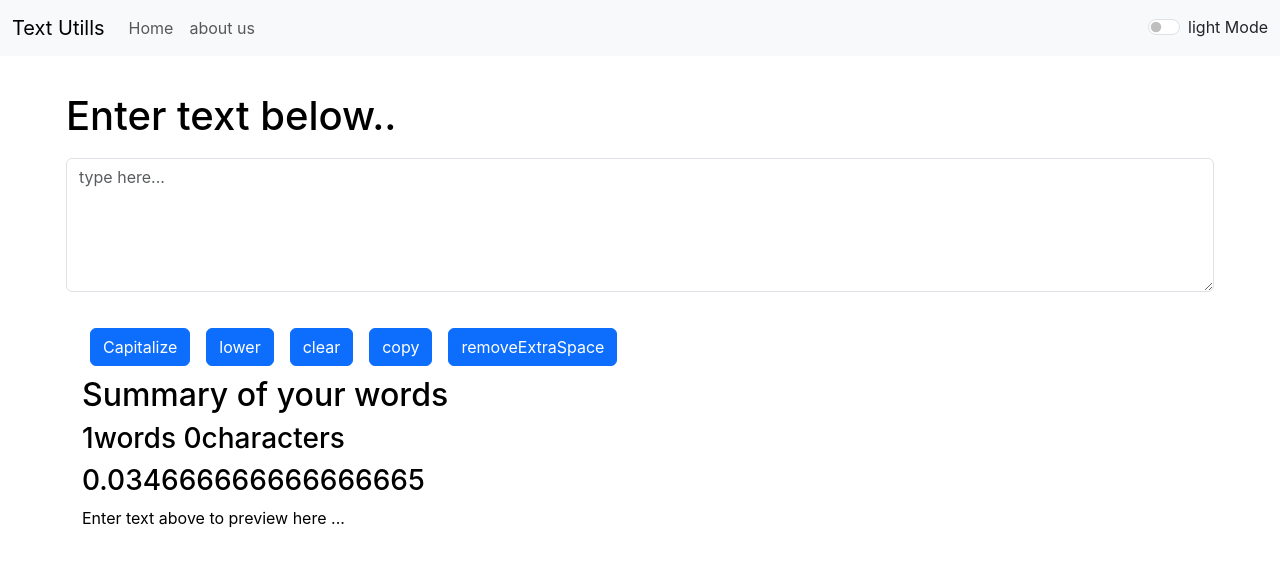
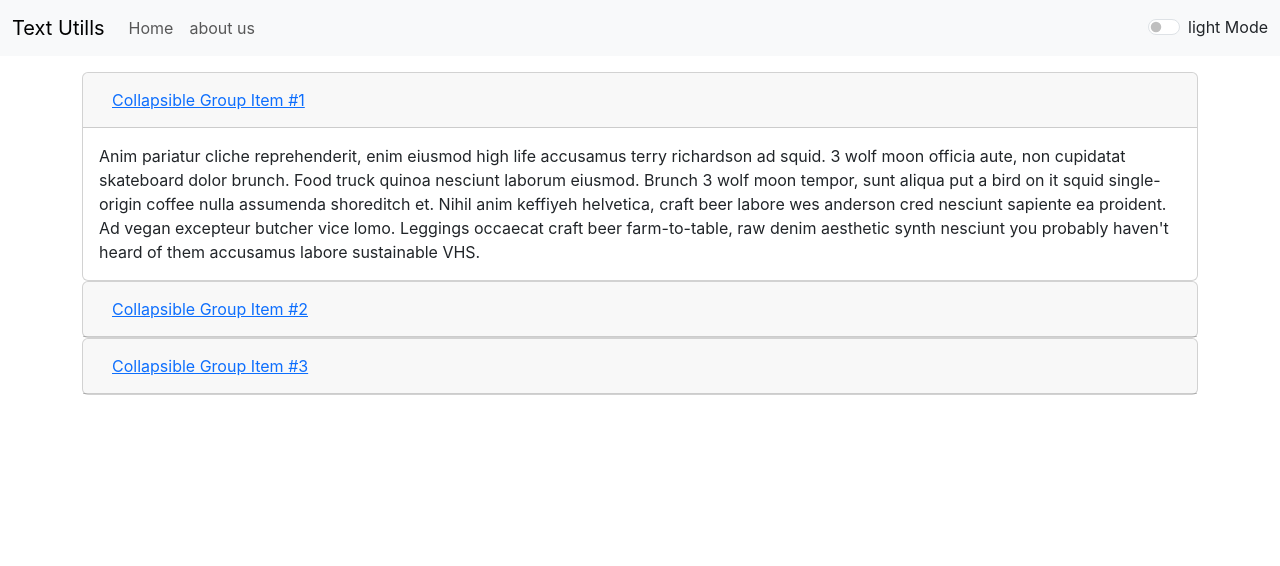
Before and after one commit to ssacharya2002/text-utils, a React (Create React App) app: page /about in a window 1280 px wide. Shown: the top 566 px of the page. Built offline with nearby package versions, Linux system fonts and the light colour scheme.

Commit message:
text utils completed

```diff
--- a/package.json
+++ b/package.json
@@ -9,6 +9,7 @@
     "bootstrap": "^5.2.3",
     "react": "^18.2.0",
     "react-dom": "^18.2.0",
+    "react-router-dom": "^6.7.0",
     "react-scripts": "5.0.1",
     "web-vitals": "^2.1.4"
   },
--- a/public/index.html
+++ b/public/index.html
@@ -7,7 +7,7 @@
     <meta name="theme-color" content="#000000" />
     <meta
       name="description"
-      content="Web site created using create-react-app"
+      content="This is a text Utill web by which you can manipulate your text"
     />
     <link rel="apple-touch-icon" href="%PUBLIC_URL%/logo192.png" />
     <!--
--- a/src/App.js
+++ b/src/App.js
@@ -1,9 +1,10 @@
 import "./App.css";
 import Navbar from "./components/Navbar";
 import TextArea from "./components/TextArea";
+import About from "./components/About.js";
 import React, { useState } from "react";
 import Alert from "./components/Alert";
-
+import { Router, Route, Routes } from "react-router-dom";
 
 function App() {
   const [mode, setmode] = useState("light");
@@ -18,6 +19,16 @@ function App() {
       setAlert(null);
     }, 1000);
   };
+
+  // const greenMode = ()=>{
+  //   if(mode === "primary"){
+  //     setmode("danger");
+  //   }
+  //   else{
+  //     setmode("primary")
+  //   }
+
+  // }
 
   const togglemode = function () {
     if (mode === "dark") {
@@ -37,13 +48,22 @@ function App() {
     <>
       <Navbar
         onClick={togglemode}
+        // greenMode={greenMode}
         mode={mode}
         title={"Text Utills"}
         about="about us"
       />
       <Alert alert={alert} />
-      <TextArea showAlert={showAlert} mode={mode} />
-
+      <div className="container my-3">
+        <Routes>
+          <Route path="/about" element=<About />></Route>
+          <Route path="/home" element=<TextArea showAlert={showAlert} mode={mode}/>></Route>
+          <Route
+            path="/"
+            element=<TextArea showAlert={showAlert} mode={mode} />
+          ></Route>
+        </Routes>
+      </div>
     </>
   );
 }
--- /dev/null
+++ b/src/components/About.js
@@ -0,0 +1,113 @@
+import React from "react";
+
+function About() {
+  return (
+    <div id="accordion">
+      <div class="card">
+        <div class="card-header" id="headingOne">
+          <h5 class="mb-0">
+            <button
+              class="btn btn-link"
+              data-toggle="collapse"
+              data-target="#collapseOne"
+              aria-expanded="true"
+              aria-controls="collapseOne"
+            >
+              Collapsible Group Item #1
+            </button>
+          </h5>
+        </div>
+
+        <div
+          id="collapseOne"
+          class="collapse show"
+          aria-labelledby="headingOne"
+          data-parent="#accordion"
+        >
+          <div class="card-body">
+            Anim pariatur cliche reprehenderit, enim eiusmod high life accusamus
+            terry richardson ad squid. 3 wolf moon officia aute, non cupidatat
+            skateboard dolor brunch. Food truck quinoa nesciunt laborum eiusmod.
+            Brunch 3 wolf moon tempor, sunt aliqua put a bird on it squid
+            single-origin coffee nulla assumenda shoreditch et. Nihil anim
+            keffiyeh helvetica, craft beer labore wes anderson cred nesciunt
+            sapiente ea proident. Ad vegan excepteur butcher vice lomo. Leggings
+            occaecat craft beer farm-to-table, raw denim aesthetic synth
+            nesciunt you probably haven't heard of them accusamus labore
+            sustainable VHS.
+          </div>
+        </div>
+      </div>
+      <div class="card">
+        <div class="card-header" id="headingTwo">
+          <h5 class="mb-0">
+            <button
+              class="btn btn-link collapsed"
+              data-toggle="collapse"
+              data-target="#collapseTwo"
+              aria-expanded="false"
+              aria-controls="collapseTwo"
+            >
+              Collapsible Group Item #2
+            </button>
+          </h5>
+        </div>
+        <div
+          id="collapseTwo"
+          class="collapse"
+          aria-labelledby="headingTwo"
+          data-parent="#accordion"
+        >
+          <div class="card-body">
+            Anim pariatur cliche reprehenderit, enim eiusmod high life accusamus
+            terry richardson ad squid. 3 wolf moon officia aute, non cupidatat
+            skateboard dolor brunch. Food truck quinoa nesciunt laborum eiusmod.
+            Brunch 3 wolf moon tempor, sunt aliqua put a bird on it squid
+            single-origin coffee nulla assumenda shoreditch et. Nihil anim
+            keffiyeh helvetica, craft beer labore wes anderson cred nesciunt
+            sapiente ea proident. Ad vegan excepteur butcher vice lomo. Leggings
+            occaecat craft beer farm-to-table, raw denim aesthetic synth
+            nesciunt you probably haven't heard of them accusamus labore
+            sustainable VHS.
+          </div>
+        </div>
+      </div>
+      <div class="card">
+        <div class="card-header" id="headingThree">
+          <h5 class="mb-0">
+            <button
+              class="btn btn-link collapsed"
+              data-toggle="collapse"
+              data-target="#collapseThree"
+              aria-expanded="false"
+              aria-controls="collapseThree"
+            >
+              Collapsible Group Item #3
+            </button>
+          </h5>
+        </div>
+        <div
+          id="collapseThree"
+          class="collapse"
+          aria-labelledby="headingThree"
+          data-parent="#accordion"
+        >
+          <div class="card-body">
+            Anim pariatur cliche reprehenderit, enim eiusmod high life accusamus
+            terry richardson ad squid. 3 wolf moon officia aute, non cupidatat
+            skateboard dolor brunch. Food truck quinoa nesciunt laborum eiusmod.
+            Brunch 3 wolf moon tempor, sunt aliqua put a bird on it squid
+            single-origin coffee nulla assumenda shoreditch et. Nihil anim
+            keffiyeh helvetica, craft beer labore wes anderson cred nesciunt
+            sapiente ea proident. Ad vegan excepteur butcher vice lomo. Leggings
+            occaecat craft beer farm-to-table, raw denim aesthetic synth
+            nesciunt you probably haven't heard of them accusamus labore
+            sustainable VHS.
+          </div>
+        </div>
+      </div>
+    </div>
+  );
+}
+
+export default About;
--- a/src/components/Navbar.js
+++ b/src/components/Navbar.js
@@ -1,5 +1,6 @@
 import React from "react";
 import { PropTypes } from "prop-types";
+import { Link } from "react-router-dom";
 
 export default function Navbar(props) {
   return (
@@ -8,9 +9,9 @@ export default function Navbar(props) {
         className={`navbar navbar-expand-lg navbar-${props.mode} bg-${props.mode}`}
       >
         <div className="container-fluid">
-          <a className="navbar-brand" href="/">
+          <Link className="navbar-brand" to="/">
             {props.title}
-          </a>
+          </Link>
           <button
             className="navbar-toggler"
             type="button"
@@ -26,14 +27,14 @@ export default function Navbar(props) {
           <div className="collapse navbar-collapse" id="navbarSupportedContent">
             <ul className="navbar-nav me-auto mb-2 mb-lg-0">
               <li className="nav-item active">
-                <a className="nav-link" href="/">
+                <Link className="nav-link" to="/home">
                   Home <span className="sr-only"></span>
-                </a>
+                </Link>
               </li>
               <li className="nav-item">
-                <a className="nav-link" href="/">
+                <Link className="nav-link" to="/about">
                   {props.about}
-                </a>
+                </Link>
               </li>
             </ul>
             {/* <form className="form-inline my-2 my-lg-0 right">
@@ -51,13 +52,33 @@ export default function Navbar(props) {
               </button>
             </form> */}
 
-            <div onClick={props.onClick} className={`form-check form-switch text-${props.mode === "dark" ? "light" :"dark"}`}>
+            {/* <div onClick={props.greenMode} class="form-check form-switch">
+              <input
+                class="form-check-input"
+                type="checkbox"
+                role="switch"                               =====>  This is not useful dont use
+                id="greenMode"
+              />
+              <label class="form-check-label" for="greenMode">
+                green Mode
+              </label>
+            </div> */}
+
+            <div
+              onClick={props.onClick}
+              className={`form-check form-switch text-${
+                props.mode === "dark" ? "light" : "dark"
+              }`}
+            >
               <input
                 className="form-check-input"
                 type="checkbox"
                 id="flexSwitchCheckDefault"
               />
-              <label className="form-check-label" htmlFor="flexSwitchCheckDefault">
+              <label
+                className="form-check-label"
+                htmlFor="flexSwitchCheckDefault"
+              >
                 {props.mode} Mode
               </label>
             </div>
--- a/src/index.js
+++ b/src/index.js
@@ -1,17 +1,18 @@
-import React from 'react';
-import ReactDOM from 'react-dom/client';
-import './index.css';
-import App from './App';
-import reportWebVitals from './reportWebVitals';
+import React from "react";
+import ReactDOM from "react-dom/client";
+import "./index.css";
+import App from "./App";
+import reportWebVitals from "./reportWebVitals";
+import { BrowserRouter } from "react-router-dom";
 
-const root = ReactDOM.createRoot(document.getElementById('root'));
+const root = ReactDOM.createRoot(document.getElementById("root"));
 root.render(
   <React.StrictMode>
-    <App />
+    <BrowserRouter>
+      <App />
+    </BrowserRouter>
   </React.StrictMode>
 );
 
-// If you want to start measuring performance in your app, pass a function
-// to log results (for example: reportWebVitals(console.log))
-// or send to an analytics endpoint. Learn more: https://bit.ly/CRA-vitals
+
 reportWebVitals();
```
Also changed, not shown: src/App.css (line endings or trailing spaces), 2 other files (tests, documents, lock files or other folders).
